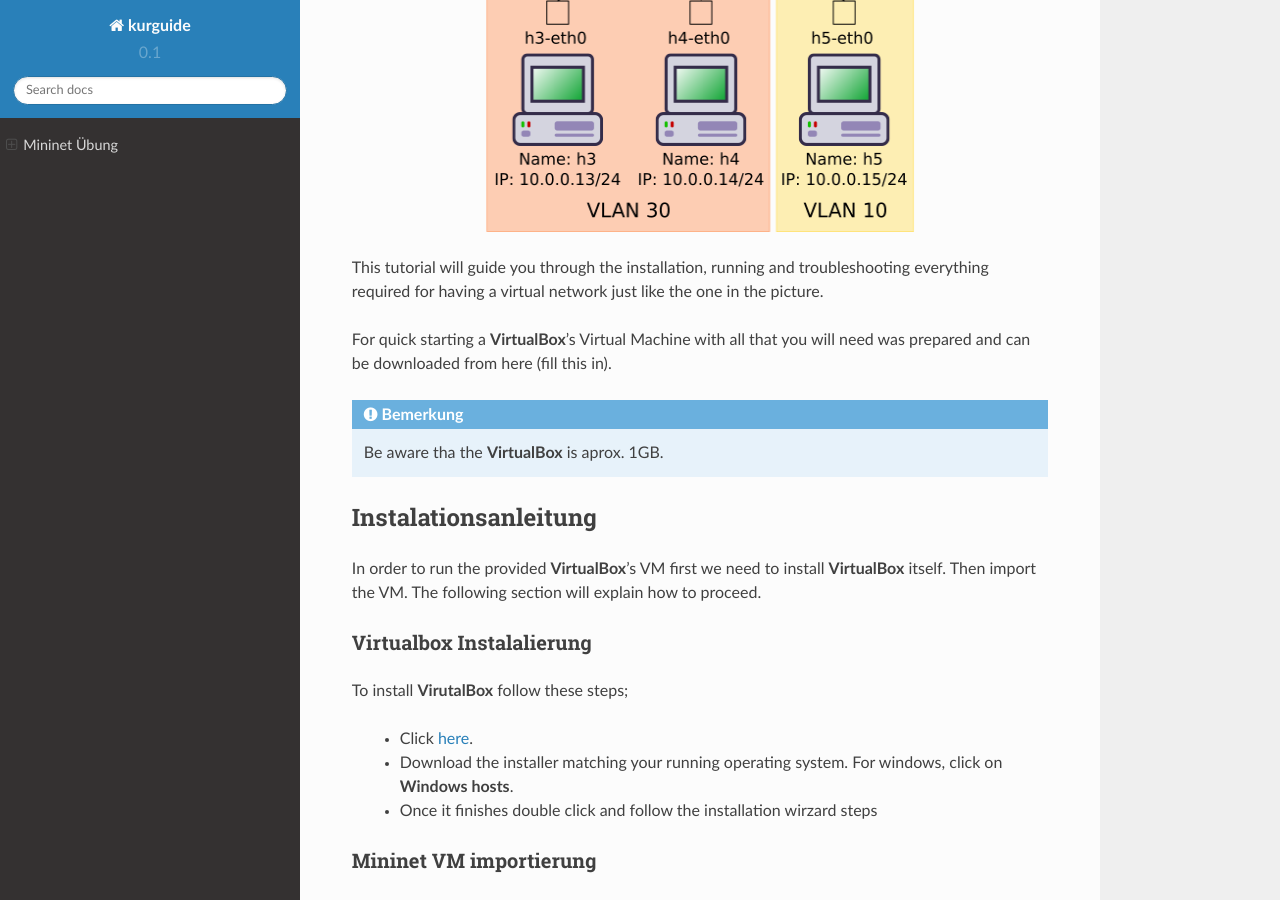
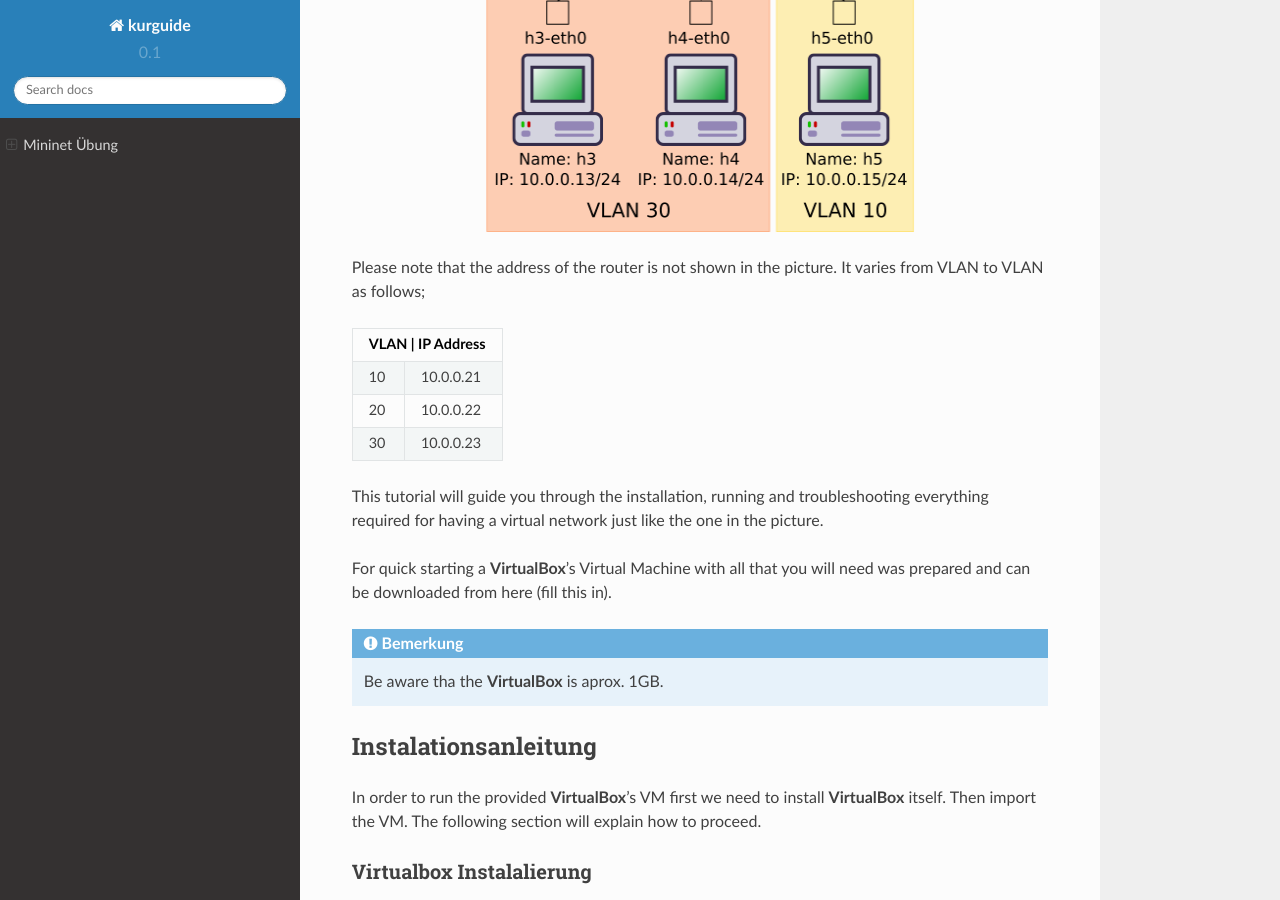
Before and after one commit to pjcuadra/kurguide, a Sphinx documentation site: the page built from source/index.rst, in a window 1280 px wide and 900 px high, scrolled down 987 px. Built offline with Sphinx 7.4.7 and the Read the Docs theme 2.0.0, drawn with Linux system fonts in a browser that asks for light colours.

Commit message:
Add IP of router per VLAN

```diff
--- a/source/index.rst
+++ b/source/index.rst
@@ -12,6 +12,19 @@ entire network as shown in the following figure.
 .. figure:: _static/mininet_network.png
    :scale: 100 %
    :alt: Network
+
+Please note that the address of the router is not shown in the picture. It
+varies from VLAN to VLAN as follows;
+
++-------+-----------+
+| VLAN | IP Address |
++======+============+
+|   10 | 10.0.0.21  |
++------+------------+
+|   20 | 10.0.0.22  |
++------+------------+
+|   30 | 10.0.0.23  |
++------+------------+
 
 This tutorial will guide you through the installation, running and
 troubleshooting everything required for having a virtual network just like the
```
